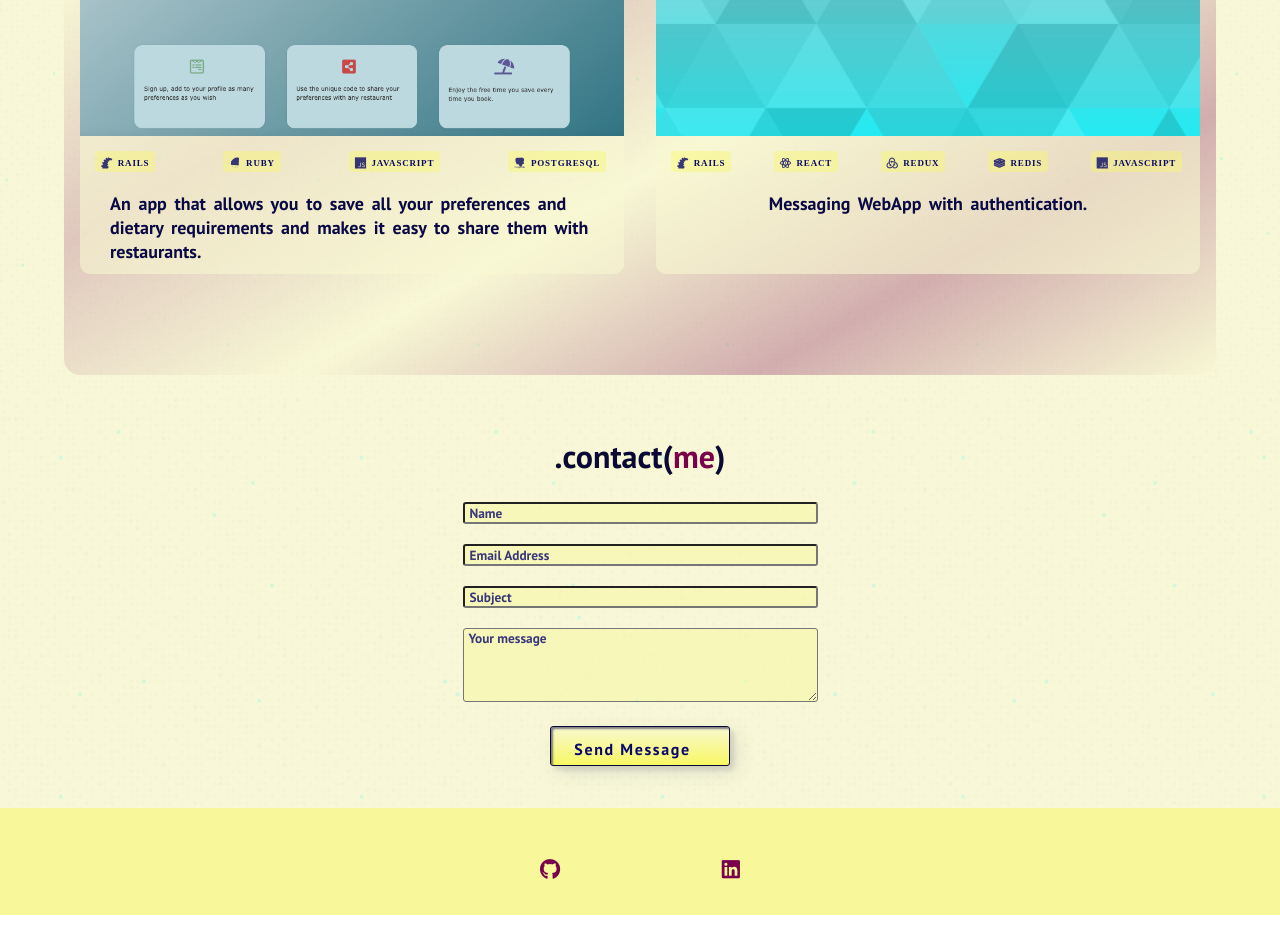
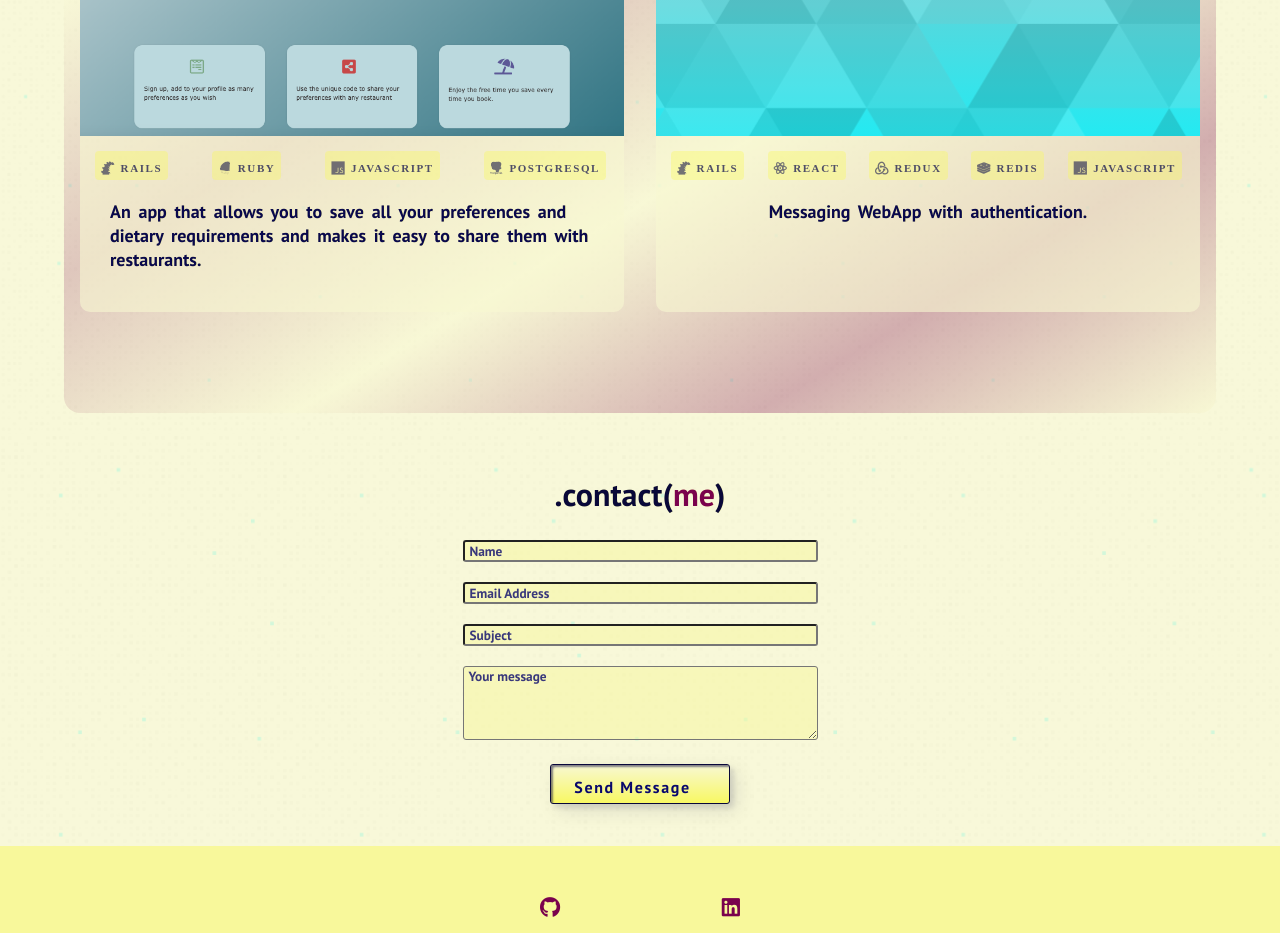
Before and after one commit to alex4tm/portfolio-v1, a React (Create React App) app: page / in a window 1280 px wide. Shown: the part 1920-2853 px from the top of the page. Built offline with nearby package versions, Linux system fonts and the light colour scheme.

Commit message:
increased size and padding for project card skills

```diff
--- a/src/components/Projects.css
+++ b/src/components/Projects.css
@@ -67,10 +67,16 @@
   border-radius: 10px;
   overflow: hidden;
   text-decoration: none;
+  transition: all 0.3s ease-in-out;
 }
 
 .projects__item__link:hover{
   box-shadow: 2px 2px 5px 1px rgb(var(--color-primary), 40%);
+}
+
+.projects__item__link:hover .projects__skills > span {
+  background-color: rgb(var(--color-background-third), 90%);
+  color: rgb(var(--color-main-700), 90%) !important;
 }
 .projects__item__pic-wrap {
   position: relative;
@@ -100,16 +106,10 @@
   transition: all 0.2s linear;
 }
 
-.projects__item__img:hover,
-.projects__item__img:focus {
-  transform: scale(1.05);
-  outline: none;
-}
-
 .projects__item__info {
   background: rgb(var(--color-background-main), 60%);
   padding: 10px 15px 10px;
-  min-height: 138px;
+  min-height: 11rem;
   flex-direction: column;
   justify-content: center;
   align-items: center;
@@ -141,16 +141,17 @@
 .projects__skills span {
   margin-right: 3px;
   margin-top: 5px;
-  padding: 3px 6px;
-  font-size: 0.8rem;
-  letter-spacing: 0.05rem;
+  padding: 5px 6px !important;
+  font-size: 1rem;
+  letter-spacing: 0.1rem;
   background-color: rgb(var(--color-background-third), 40%);
   font-variant: petite-caps;
   display: inline-flex;
   align-items: center;
   justify-content: center;
-  color: rgb(var(--color-main-300)) !important;
+  color: rgb(var(--color-main-500), 70%) !important;
   font-variant: all-petite-caps;
+  transition: all 0.5s ease-in-out;
 }
 
 .projects__skills span:before {
```
